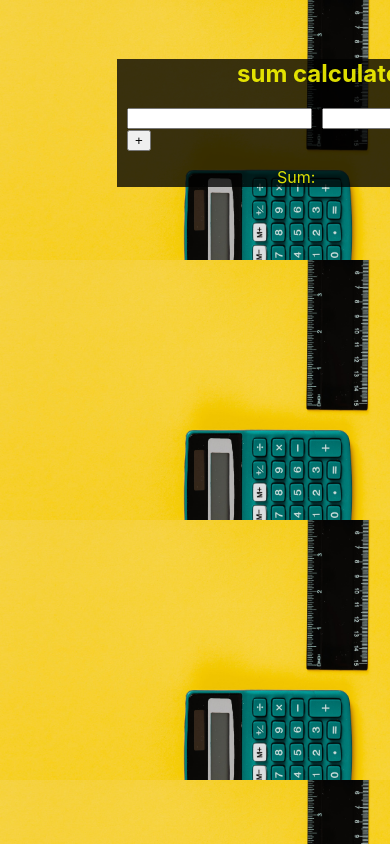
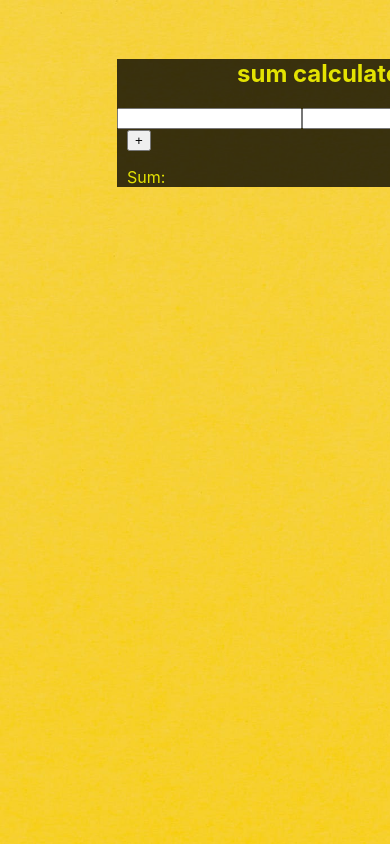
Before and after one commit to Malini27/ReduxIncDec, a React (Create React App) app: page / in a window 390 px wide. Shown: the top 844 px of the page. Built offline with nearby package versions, Linux system fonts and the light colour scheme.

Commit message:
m2 commit

```diff
--- a/src/App.css
+++ b/src/App.css
@@ -1,6 +1,8 @@
 body{
     background: url("/public/maths.jpeg");
     background-size: cover;
+    background-repeat: no-repeat;
+    background-attachment: fixed;
     color:rgba(255, 255, 0, 0.863);
 
 }
@@ -8,7 +10,7 @@
 .div1{
     margin-left: 30%;
     width: 400px;
-   background-color:rgba(0, 0, 0, 0.767);
+    background-color:rgba(0, 0, 0, 0.767);
     margin-top: 15%;
 
 
@@ -27,3 +29,19 @@
 .btn{
     margin-left: 10px;
 }
+
+@media screen and (max-width:570px){
+    div1{
+        margin: 10% auto;
+        width: 80%;
+    }
+    .h2,p{
+        margin-left: 10px;
+
+    }
+    .n1,btn{
+        margin-left: 0;
+    }
+
+
+}
--- a/src/App.jsx
+++ b/src/App.jsx
@@ -15,7 +15,7 @@
     return(
         <div className='div1'>
             <h2>sum calculator:</h2>
-            <div className='div2'>
+            <div>
 
                 <input type="Number" value={num1} className="n1"onChange={(e) => setnum1(e.target.value)}></input>
                 <input type="Number" value={num2} className='n1' onChange={(e) => setnum2(e.target.value)}></input>
```
